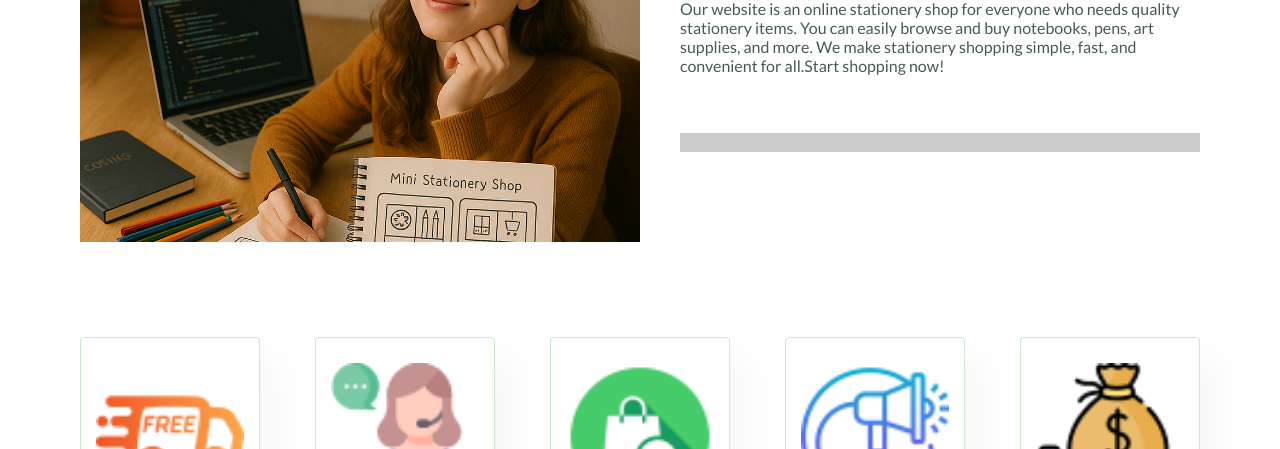
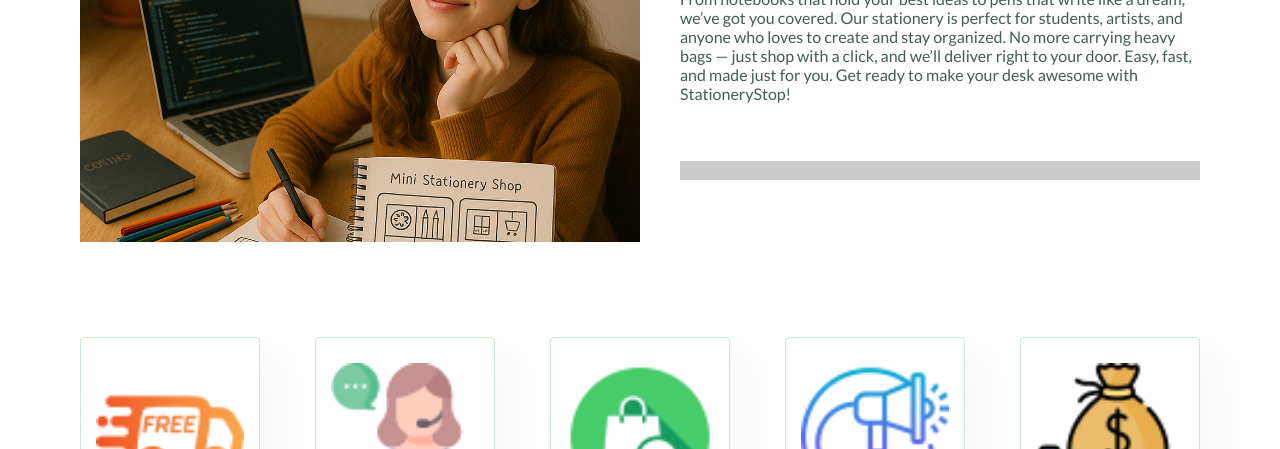
Before and after one commit to arju-khadka/StationeryStop, a website: page public/about.html in a window 1280 px wide. Shown: the part 651-1100 px from the top of the page. Drawn offline with Linux system fonts and the light colour scheme; no server answers.

Commit message:
updated the about page

```diff
--- a/public/about.html
+++ b/public/about.html
@@ -40,7 +40,11 @@
         <img src="img/about/about2.png" alt="">
         <div>
             <h2> Who We Are?</h2>
-            <p>Our website is an online stationery shop for everyone who needs quality stationery items. You can easily browse and buy notebooks, pens, art supplies, and more. We make stationery shopping simple, fast, and convenient for all.Start shopping now!</p>
+            <p>Welcome to StationeryStop — your online place for all things stationery! From notebooks that hold your best ideas to pens that write like a dream, we’ve got you covered.
+
+Our stationery is perfect for students, artists, and anyone who loves to create and stay organized. No more carrying heavy bags — just shop with a click, and we’ll deliver right to your door.
+
+Easy, fast, and made just for you. Get ready to make your desk awesome with StationeryStop!</p>
 
             <br><br>
             <marquee bgcolor="#ccc" loop="-1" scrollamount="5" width="100%">We Make Boring Desks Jealous.          Cute, Useful and Slightly Addictive!       </marquee>
```
